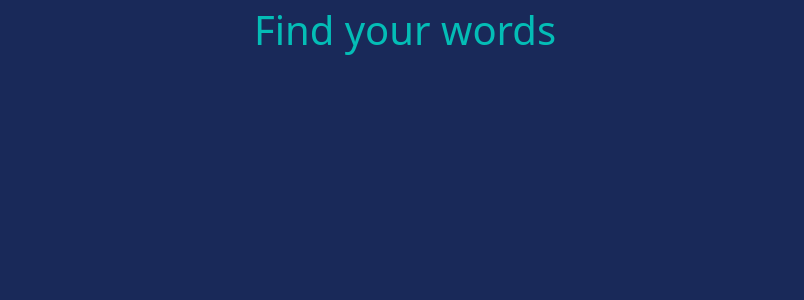
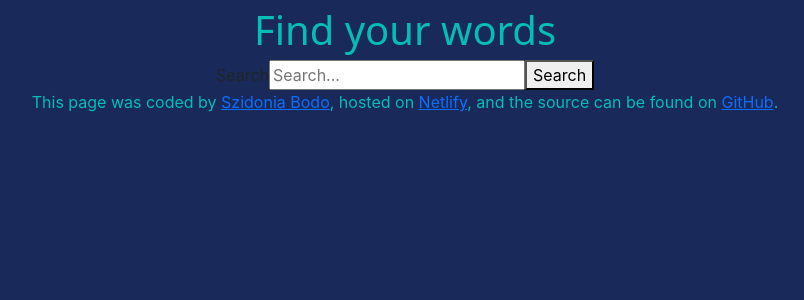
Before and after one commit to bodoszidi/dictionary, a React (Create React App) app: page / in a window 1280 px wide. Shown: the top 300 px of the page, without its empty margins (235-1039 px from the left). Built offline with nearby package versions, Linux system fonts and the light colour scheme; a web font is replaced by a local one.

Commit message:
added new component with basic search engine

```diff
--- a/src/App.css
+++ b/src/App.css
@@ -11,3 +11,6 @@
     font-size: 40px;
     color: #04bdb6;
 }
+footer{
+    color:#04bdb6
+}
--- a/src/App.js
+++ b/src/App.js
@@ -1,13 +1,22 @@
-import './App.css';
+import "./App.css";
+import Dictionary from "./Dictionary";
 
 function App() {
-  return (
-    <div className="App">
-      <header className="App-header">
-        Find your words
-      </header>
-    </div>
-  );
+    return (
+        <div className="App">
+            <div className="container">
+                <header className="App-header">Find your words</header>
+            </div>
+            <main>
+                <Dictionary />
+            </main>
+            <footer>
+                This page was coded by <a href="#">Szidonia Bodo</a>, hosted on{" "}
+                <a href="#">Netlify</a>, and the source can be found on{" "}
+                <a href="#">GitHub</a>.
+            </footer>
+        </div>
+    );
 }
 
 export default App;
--- /dev/null
+++ b/src/Dictionary.js
@@ -0,0 +1,17 @@
+export default function Dictionary() {
+    return (
+        <div className="Dictionary">
+            <form action="/search" method="get">
+                <label for="search">Search</label>
+                <input
+                    type="search"
+                    id="search"
+                    name="q"
+                    placeholder="Search..."
+                    required
+                />
+                <button type="submit">Search</button>
+            </form>
+        </div>
+    );
+}
```
